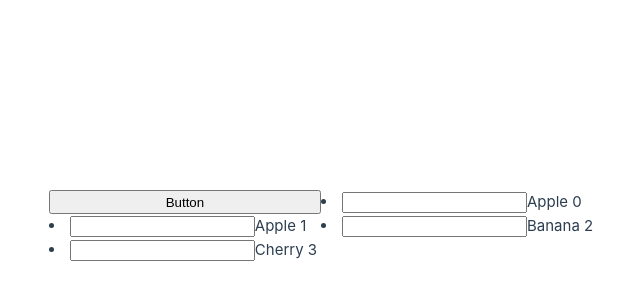
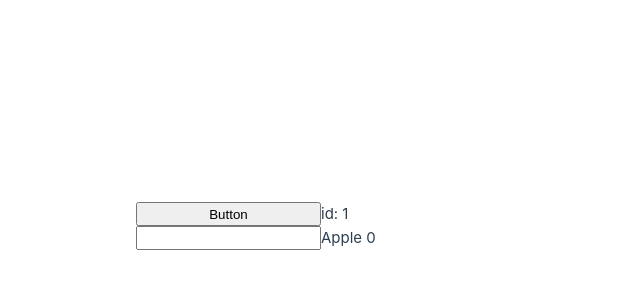
Before and after one commit to 2630-Daichi-Inoue/vue-lesson, a Vue app: page / in a window 1280 px wide. Shown: the part 174-474 px from the top of the page, without its empty margins (319-959 px from the left). Built offline with nearby package versions, Linux system fonts and the light colour scheme.

Commit message:
lesson 49

```diff
--- a/src/App.vue
+++ b/src/App.vue
@@ -10,7 +10,10 @@
 </script>
 <template>
   <button @click="fruits.shift()">Button</button>
-  <li v-for="({ id, name }, index) in fruits" :key="id">
-    <input type="text">{{ name }} {{ index }}
-  </li>
+  <template v-for="({ id, name }, index) in fruits" :key="id">
+    <template v-if="id === 1">
+      <p>id: {{ id }}</p>
+      <input type="text">{{ name }} {{ index }}
+    </template>
+  </template>
 </template>
```
